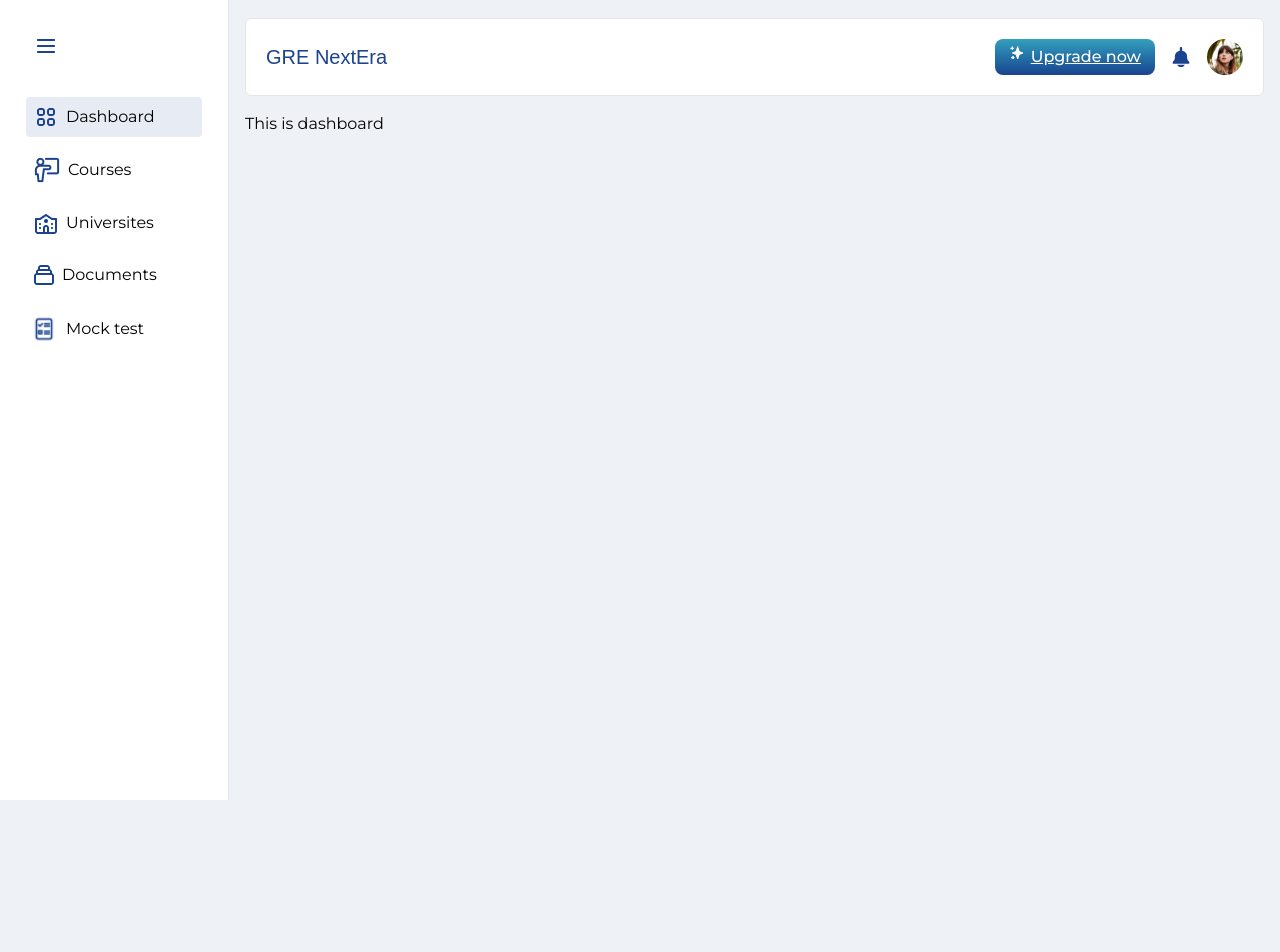
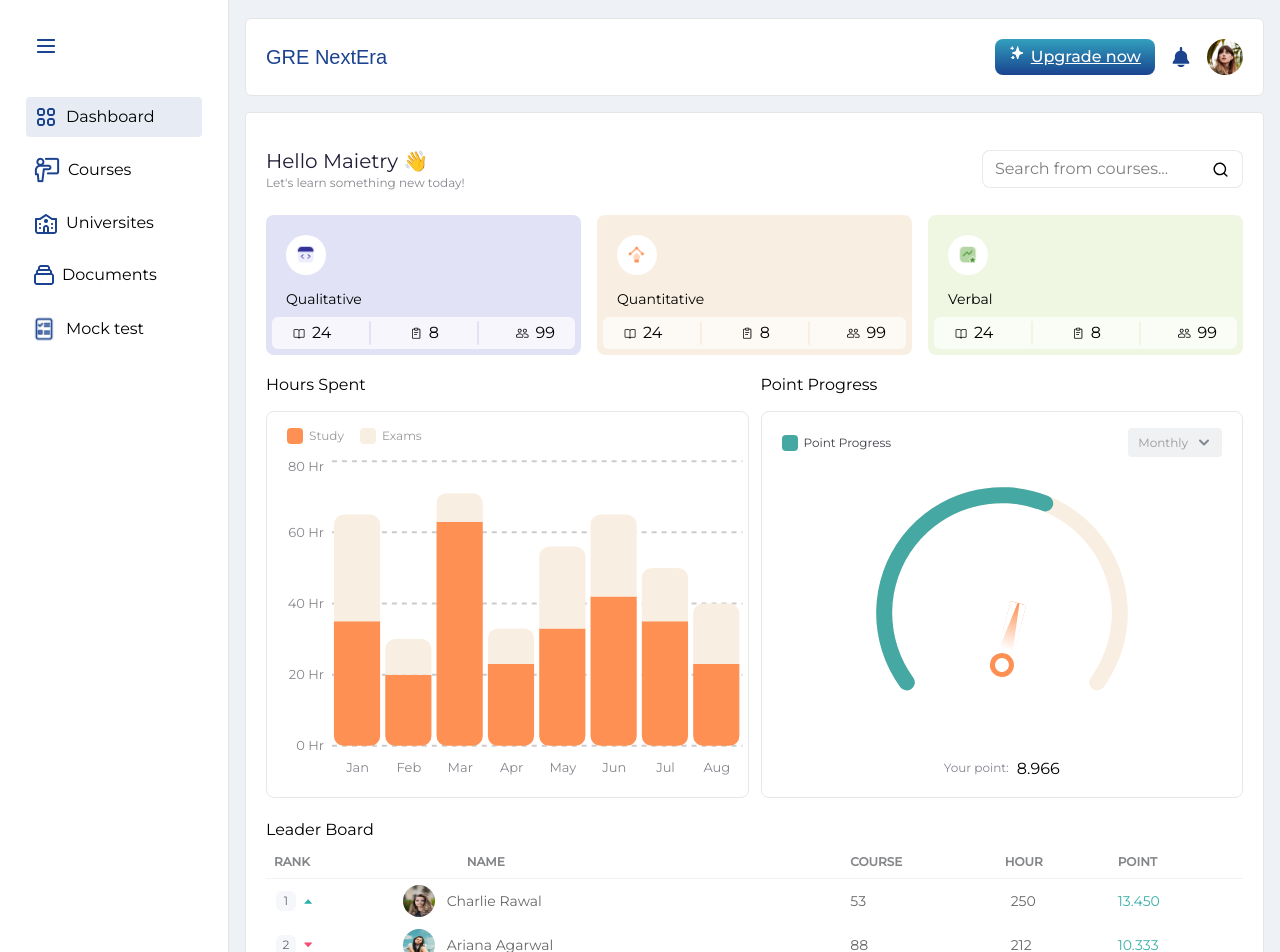
Before and after one commit to dev-spectre/gre, a Next.js app: page /dashboard in a window 1280 px wide. Shown: the top 952 px of the page. Before the commit the page ends 800 px from the top, so only its background shows below. Built offline with nearby package versions, Linux system fonts and the light colour scheme; a web font is replaced by a local one.

Commit message:
Add dashboard page

```diff
--- a/app/(dashboard)/dashboard/page.tsx
+++ b/app/(dashboard)/dashboard/page.tsx
@@ -1,3 +1,141 @@
+import { CourseCard } from "@/components/Cards";
+import { HourSpent, Performance } from "@/components/Charts";
+
 export default function Dashboard() {
-  return <p>This is dashboard</p>;
+  const leaderboard = [
+    {
+      name: "Charlie Rawal",
+      imgSrc: "/images/leader1.jpg",
+      course: 53,
+      hour: 250,
+      point: "13.450",
+      prevRank: 2,
+    },
+    {
+      name: "Ariana Agarwal",
+      imgSrc: "/images/leader2.jpg",
+      course: 88,
+      hour: 212,
+      point: "10.333",
+      prevRank: 1,
+    },
+  ];
+
+  return (
+    <main className="rounded border border-[#E5E5E5] bg-white px-5 py-8.5">
+      <div className="mb-6 flex flex-wrap items-center justify-between gap-3">
+        <div>
+          <h3 className="text-xl text-[#211C37]">Hello Maietry 👋</h3>
+          <p className="text-xs text-[#85878D]">
+            Let's learn something new today!
+          </p>
+        </div>
+        <div className="flex">
+          <input
+            className="rounded-l-lg border border-r-0 border-[#E7EAE9] px-3"
+            type="text"
+            placeholder="Search from courses..."
+          />
+          <button>
+            <img
+              className="rounded-r-lg border border-l-0 border-[#E7EAE9] px-3 py-2"
+              src="/icons/search.svg"
+              alt=""
+            />
+          </button>
+        </div>
+      </div>
+      <section className="flex flex-wrap gap-4">
+        <CourseCard
+          title="Qualitative"
+          assignments={8}
+          articles={24}
+          members={99}
+          imgSrc="/icons/qualitative.png"
+          className="bg-[#E1E2F6]"
+        />
+        <CourseCard
+          title="Quantitative"
+          assignments={8}
+          articles={24}
+          members={99}
+          imgSrc="/icons/quantitative.png"
+          className="bg-[#F8EFE2]"
+        />
+        <CourseCard
+          title="Verbal"
+          assignments={8}
+          articles={24}
+          members={99}
+          imgSrc="/icons/verbal.png"
+          className="bg-[#EFF7E2]"
+        />
+      </section>
+
+      <section className="grid grid-cols-2 gap-3">
+        <article>
+          <h2 className="mt-4.5 mb-3.5">Hours Spent</h2>
+          <HourSpent />
+        </article>
+        <article>
+          <h2 className="mt-4.5 mb-3.5">Point Progress</h2>
+          <Performance />
+        </article>
+      </section>
+
+      <section>
+        <h2 className="mt-5 mb-3">Leader Board</h2>
+        <table className="relative w-full text-sm font-[400]">
+          <thead className="border-b border-b-[#F2F2F2] text-xs font-[400] text-[#84868A] uppercase">
+            <tr>
+              <th className="pb-2 pl-2 text-start">Rank</th>
+              <th className="pb-2 pl-16 text-start">Name</th>
+              <th className="pb-2 text-start">Course</th>
+              <th className="pb-2 text-start">Hour</th>
+              <th className="pb-2 text-start">Point</th>
+            </tr>
+          </thead>
+          <tbody>
+            {leaderboard.map((data, rank) => (
+              <tr key={rank} className="text-[#676767]">
+                <td>
+                  <div className="flex items-center gap-2 pl-2.5">
+                    <span className="flex h-5 w-5 items-center justify-center rounded-md bg-[#F5F7FB] text-xs">
+                      {rank + 1}
+                    </span>
+                    {data.prevRank > rank + 1 && (
+                      <img src="/icons/gain.svg" alt="" />
+                    )}
+                    {data.prevRank < rank + 1 && (
+                      <img src="/icons/lost.svg" alt="" />
+                    )}
+                    {data.prevRank === rank + 1 && (
+                      <img className="opacity-0" src="/icons/gain.svg" alt="" />
+                    )}
+                  </div>
+                </td>
+                <td>
+                  <div className="flex items-center gap-3">
+                    <img
+                      className="h-8 w-8 overflow-hidden rounded-full"
+                      src={data.imgSrc}
+                      alt=""
+                    />
+                    <span className="font-[400]">{data.name}</span>
+                  </div>
+                </td>
+                <td className="py-3 text-start font-[400]">{data.course}</td>
+                <td className="py-3 pl-1.5 text-start font-[400]">
+                  {data.hour}
+                </td>
+                <td className="py-3 text-start font-[400] text-[#3BAFA8]">
+                  {data.point}
+                </td>
+              </tr>
+            ))}
+          </tbody>
+        </table>
+      </section>
+    </main>
+  );
 }
```
